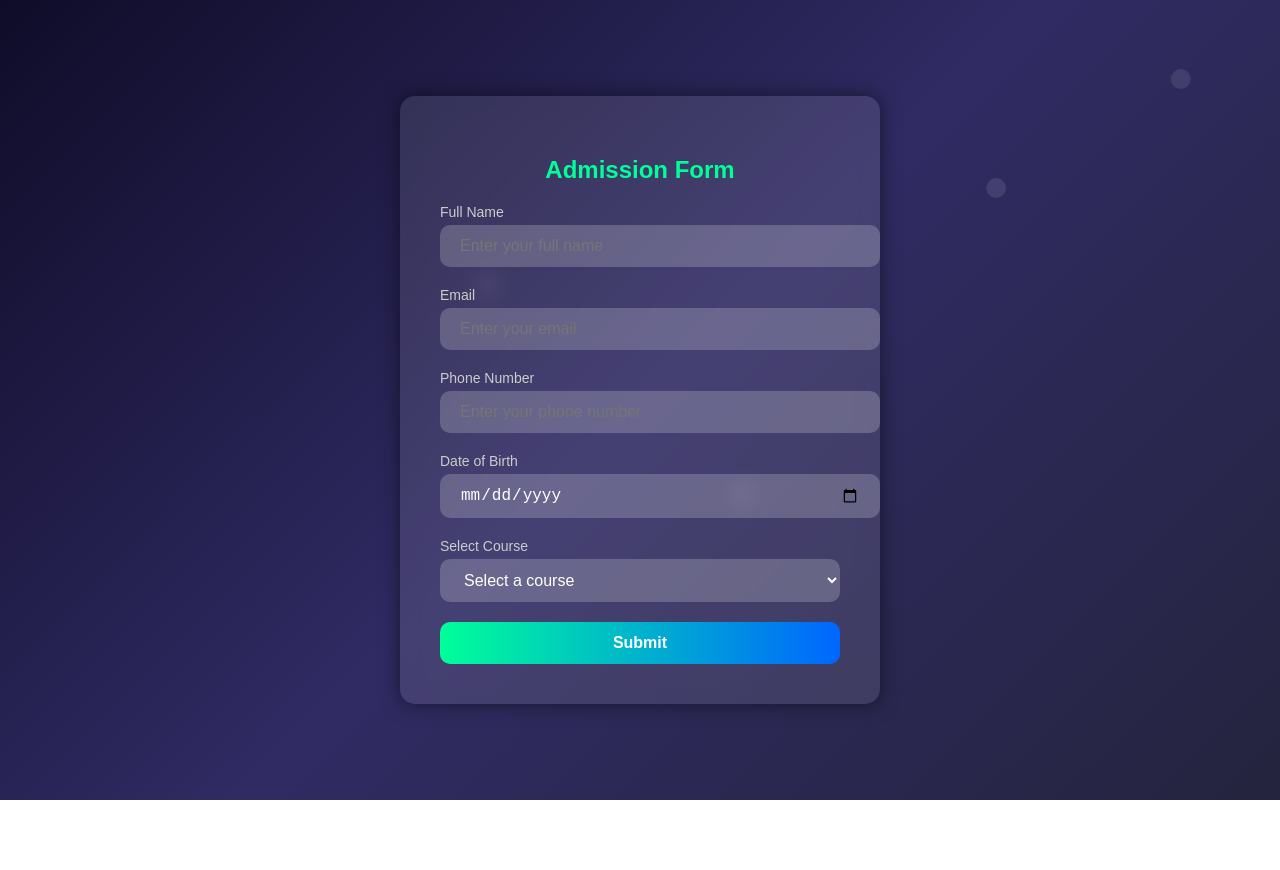
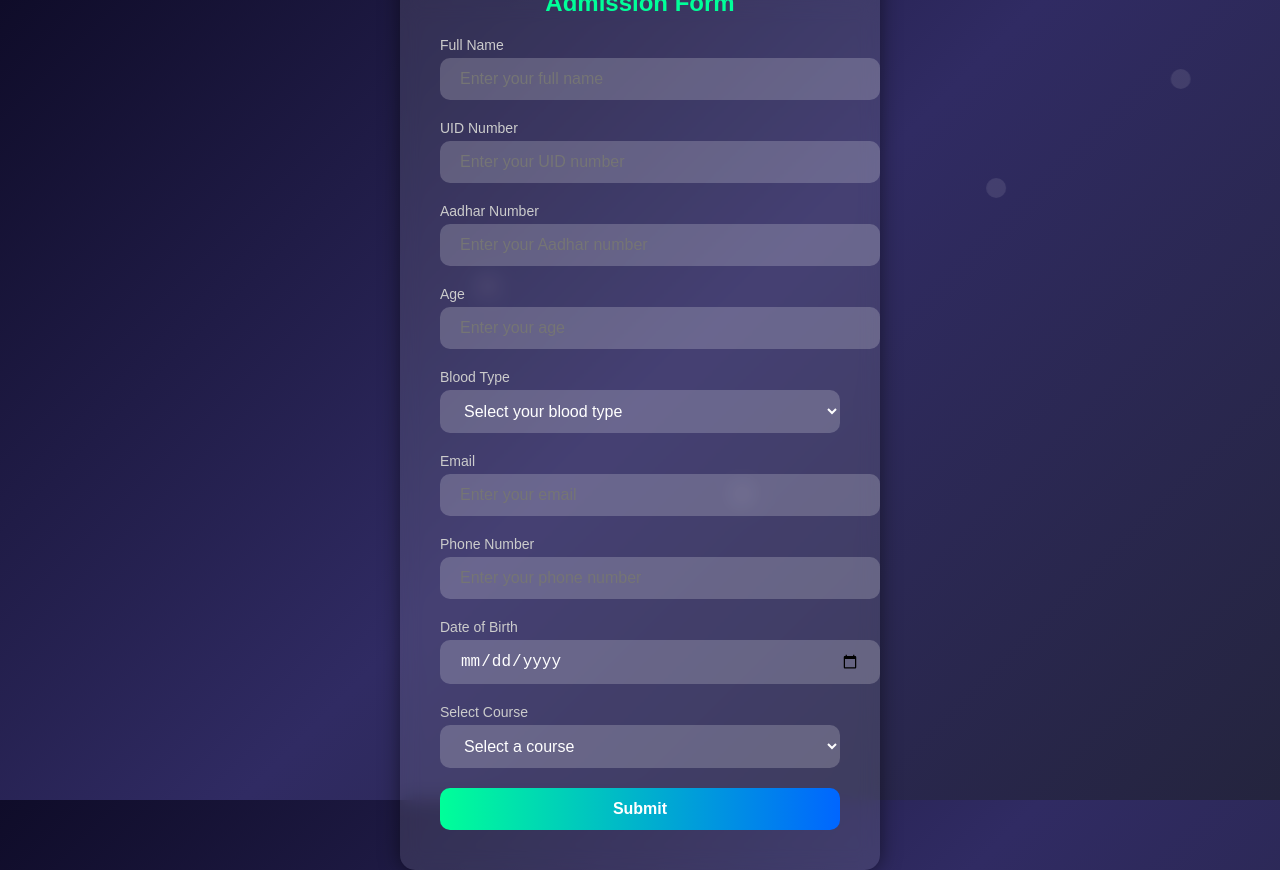
Before and after one commit to Priyanshu11111111/Dev920, a plain HTML site: page addmission.html in a window 1280 px wide. Before the commit the page ends 800 px from the top, so only its background shows below. Drawn offline with Linux system fonts and the light colour scheme.

Commit message:
admission v2

```diff
--- a/addmission.html
+++ b/addmission.html
@@ -154,6 +154,28 @@
             <label for="name">Full Name</label>
             <input type="text" id="name" name="name" placeholder="Enter your full name" required>
 
+            <label for="uid">UID Number</label>
+            <input type="text" id="uid" name="uid" placeholder="Enter your UID number" required>
+
+            <label for="aadhar">Aadhar Number</label>
+            <input type="text" id="aadhar" name="aadhar" placeholder="Enter your Aadhar number" required>
+
+            <label for="age">Age</label>
+            <input type="number" id="age" name="age" placeholder="Enter your age" required min="0" max="100">
+
+            <label for="blood">Blood Type</label>
+            <select id="blood" name="blood" required>
+                <option value="" disabled selected>Select your blood type</option>
+                <option value="A+">A+</option>
+                <option value="A-">A-</option>
+                <option value="B+">B+</option>
+                <option value="B-">B-</option>
+                <option value="O+">O+</option>
+                <option value="O-">O-</option>
+                <option value="AB+">AB+</option>
+                <option value="AB-">AB-</option>
+            </select>
+
             <label for="email">Email</label>
             <input type="email" id="email" name="email" placeholder="Enter your email" required>
 
```
